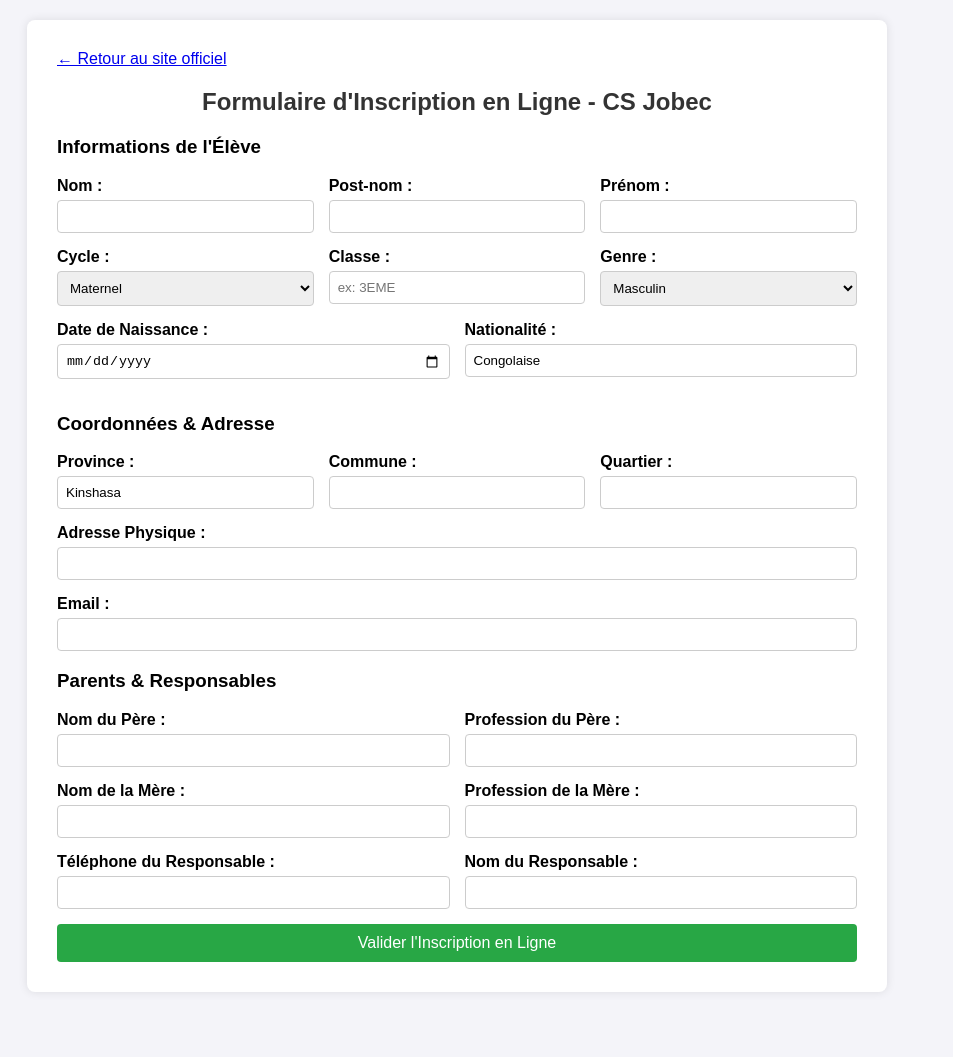
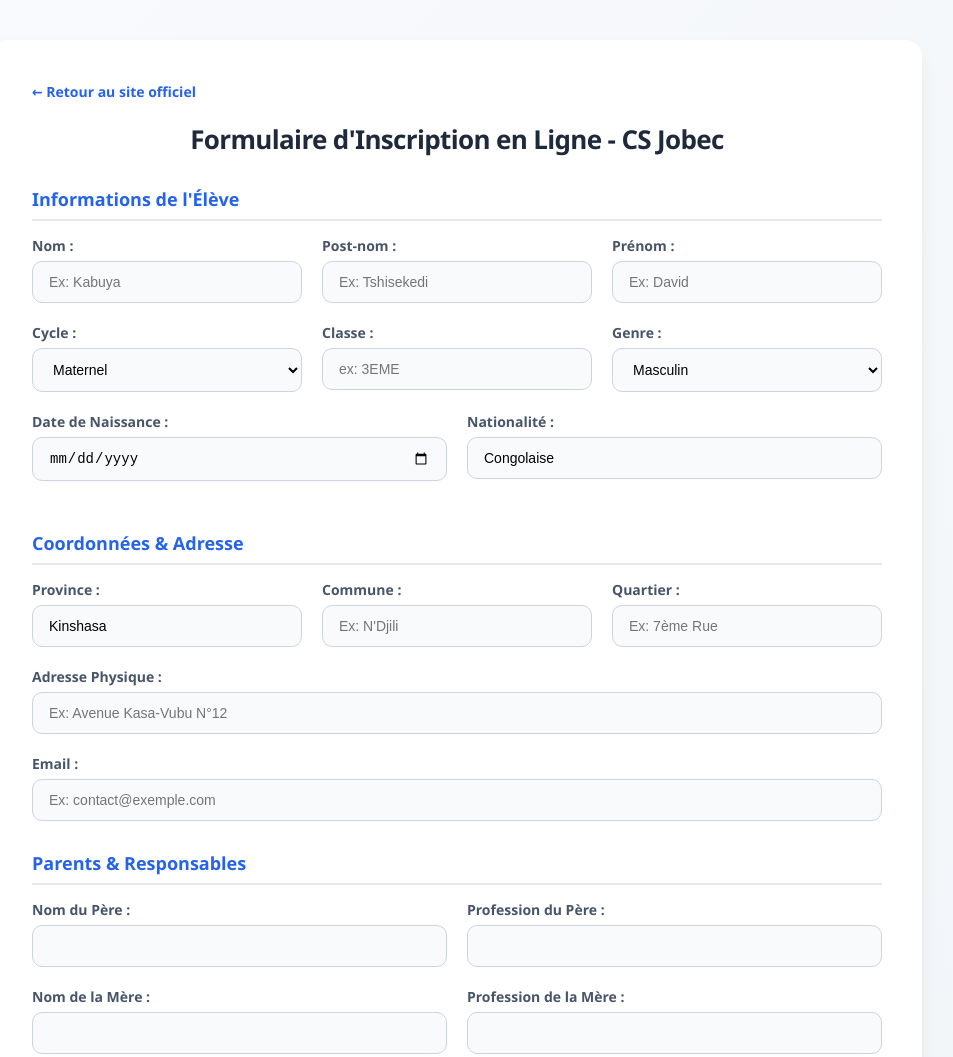
Before and after one commit to scorpionbusiness953-max/cs-jobec, a website: page public/inscription.html in a window 1280 px wide. Shown: the top 1057 px of the page, without its empty margins (183-1136 px from the left). Before the commit the page ends 1012 px from the top, so only its background shows below. Drawn offline with Linux system fonts and the light colour scheme.

Commit message:
modif du inscription

```diff
--- a/public/inscription.html
+++ b/public/inscription.html
@@ -2,18 +2,138 @@
 <html lang="fr">
 <head>
     <meta charset="UTF-8">
+    <meta name="viewport" content="width=device-width, initial-scale=1.0">
     <title>Inscription en Ligne - CS Jobec</title>
     <style>
-        body { font-family: Arial, sans-serif; background: #f4f4f9; margin: 0; padding: 20px; }
-        .container { max-width: 800px; background: white; padding: 30px; margin: auto; border-radius: 8px; box-shadow: 0 0 10px rgba(0,0,0,0.1); }
-        h2 { color: #333; text-align: center; }
-        .form-group { margin-bottom: 15px; }
-        label { display: block; font-weight: bold; margin-bottom: 5px; }
-        input, select { width: 100%; padding: 8px; box-sizing: border-box; border: 1px solid #ccc; border-radius: 4px; }
-        button { background: #28a745; color: white; padding: 10px 20px; border: none; border-radius: 4px; cursor: pointer; width: 100%; font-size: 16px; }
-        button:hover { background: #218838; }
-        .row { display: flex; gap: 15px; }
-        .col { flex: 1; }
+        :root {
+            --primary: #2563eb;
+            --primary-hover: #1d4ed8;
+            --bg-color: #f1f5f9;
+            --card-bg: #ffffff;
+            --text-main: #1e293b;
+            --text-muted: #64748b;
+            --border-color: #cbd5e1;
+            --success: #16a34a;
+            --error: #dc2626;
+        }
+
+        body {
+            font-family: 'Segoe UI', Tahoma, Geneva, Verdana, sans-serif;
+            background: linear-gradient(135deg, #f8fafc 0%, var(--bg-color) 100%);
+            color: var(--text-main);
+            margin: 0;
+            padding: 40px 20px;
+            box-sizing: border-box;
+        }
+
+        .container {
+            max-width: 850px;
+            background: var(--card-bg);
+            padding: 40px;
+            margin: auto;
+            border-radius: 16px;
+            box-shadow: 0 10px 25px -5px rgba(0, 0, 0, 0.08), 0 8px 10px -6px rgba(0, 0, 0, 0.08);
+        }
+
+        .back-link {
+            display: inline-block;
+            color: var(--primary);
+            text-decoration: none;
+            font-weight: 600;
+            font-size: 14px;
+            margin-bottom: 20px;
+            transition: color 0.2s;
+        }
+
+        .back-link:hover {
+            color: var(--primary-hover);
+            text-decoration: underline;
+        }
+
+        h2 {
+            color: var(--text-main);
+            text-align: center;
+            margin-top: 0;
+            margin-bottom: 30px;
+            font-size: 26px;
+            font-weight: 700;
+            letter-spacing: -0.025em;
+        }
+
+        h3 {
+            color: var(--primary);
+            font-size: 18px;
+            margin-top: 30px;
+            margin-bottom: 15px;
+            border-bottom: 2px solid #e2e8f0;
+            padding-bottom: 8px;
+        }
+
+        .form-group {
+            margin-bottom: 20px;
+        }
+
+        label {
+            display: block;
+            margin-bottom: 6px;
+            font-weight: 600;
+            font-size: 14px;
+            color: #475569;
+        }
+
+        input, select {
+            width: 100%;
+            padding: 12px 16px;
+            border: 1px solid var(--border-color);
+            border-radius: 10px;
+            font-size: 14px;
+            background-color: #f8fafc;
+            box-sizing: border-box;
+            transition: all 0.2s ease;
+            outline: none;
+        }
+
+        input:focus, select:focus {
+            border-color: var(--primary);
+            background-color: #ffffff;
+            box-shadow: 0 0 0 4px rgba(37, 99, 235, 0.1);
+        }
+
+        .row {
+            display: flex;
+            gap: 20px;
+            flex-wrap: wrap;
+        }
+
+        .col {
+            flex: 1;
+            min-width: 220px;
+        }
+
+        button {
+            background-color: var(--success);
+            color: white;
+            border: none;
+            padding: 14px 20px;
+            font-size: 16px;
+            border-radius: 10px;
+            cursor: pointer;
+            width: 100%;
+            font-weight: 600;
+            box-shadow: 0 4px 6px -1px rgba(22, 163, 74, 0.2);
+            transition: all 0.2s ease;
+            margin-top: 20px;
+        }
+
+        button:hover {
+            background-color: #15803d;
+            transform: translateY(-1px);
+            box-shadow: 0 6px 8px -1px rgba(22, 163, 74, 0.3);
+        }
+
+        button:active {
+            transform: translateY(0);
+        }
     </style>
 </head>
 <body>
@@ -21,12 +141,13 @@
 <div class="container">
     <a href="index.html" class="back-link">← Retour au site officiel</a>
     <h2>Formulaire d'Inscription en Ligne - CS Jobec</h2>
+
     <form id="formInscription">
         <h3>Informations de l'Élève</h3>
         <div class="row">
-            <div class="col"><div class="form-group"><label>Nom :</label><input type="text" id="nom" required></div></div>
-            <div class="col"><div class="form-group"><label>Post-nom :</label><input type="text" id="postnom"></div></div>
-            <div class="col"><div class="form-group"><label>Prénom :</label><input type="text" id="prenom" required></div></div>
+            <div class="col"><div class="form-group"><label>Nom :</label><input type="text" id="nom" required placeholder="Ex: Kabuya"></div></div>
+            <div class="col"><div class="form-group"><label>Post-nom :</label><input type="text" id="postnom" placeholder="Ex: Tshisekedi"></div></div>
+            <div class="col"><div class="form-group"><label>Prénom :</label><input type="text" id="prenom" required placeholder="Ex: David"></div></div>
         </div>
 
         <div class="row">
@@ -44,7 +165,10 @@
             <div class="col">
                 <div class="form-group">
                     <label>Genre :</label>
-                    <select id="genre"><option value="M">Masculin</option><option value="F">Féminin</option></select>
+                    <select id="genre">
+                        <option value="M">Masculin</option>
+                        <option value="F">Féminin</option>
+                    </select>
                 </div>
             </div>
         </div>
@@ -57,11 +181,11 @@
         <h3>Coordonnées & Adresse</h3>
         <div class="row">
             <div class="col"><div class="form-group"><label>Province :</label><input type="text" id="province" value="Kinshasa"></div></div>
-            <div class="col"><div class="form-group"><label>Commune :</label><input type="text" id="commune"></div></div>
-            <div class="col"><div class="form-group"><label>Quartier :</label><input type="text" id="quartier"></div></div>
+            <div class="col"><div class="form-group"><label>Commune :</label><input type="text" id="commune" placeholder="Ex: N'Djili"></div></div>
+            <div class="col"><div class="form-group"><label>Quartier :</label><input type="text" id="quartier" placeholder="Ex: 7ème Rue"></div></div>
         </div>
-        <div class="form-group"><label>Adresse Physique :</label><input type="text" id="adresse_physique"></div>
-        <div class="form-group"><label>Email :</label><input type="email" id="email"></div>
+        <div class="form-group"><label>Adresse Physique :</label><input type="text" id="adresse_physique" placeholder="Ex: Avenue Kasa-Vubu N°12"></div>
+        <div class="form-group"><label>Email :</label><input type="email" id="email" placeholder="Ex: contact@exemple.com"></div>
 
         <h3>Parents & Responsables</h3>
         <div class="row">
@@ -73,13 +197,12 @@
             <div class="col"><div class="form-group"><label>Profession de la Mère :</label><input type="text" id="profession_mere"></div></div>
         </div>
         <div class="row">
-            <div class="col"><div class="form-group"><label>Téléphone du Responsable :</label><input type="text" id="telephone_responsable" required></div></div>
+            <div class="col"><div class="form-group"><label>Téléphone du Responsable :</label><input type="text" id="telephone_responsable" required placeholder="Ex: +243..."></div></div>
             <div class="col"><div class="form-group"><label>Nom du Responsable :</label><input type="text" id="nom_responsable"></div></div>
         </div>
 
         <button type="submit">Valider l'Inscription en Ligne</button>
     </form>
-
 </div>
 
 <script>
@@ -109,18 +232,19 @@
         };
 
         try {
-            const response = await fetch('http://localhost:3000/api/inscriptions-ligne', {
+            // Utilisation d'une URL relative pour fonctionner à la fois en local et en ligne sur Render
+            const response = await fetch('/api/inscriptions-ligne', {
                 method: 'POST',
                 headers: { 'Content-Type': 'application/json' },
                 body: JSON.stringify(data)
             });
 
             const result = await response.json();
-            if (result.success) {
+            if (response.ok && result.success) {
                 alert("Inscription réussie ! Veuillez vous présenter à l'école pour la confirmation.");
                 document.getElementById('formInscription').reset();
             } else {
-                alert("Erreur : " + result.error);
+                alert("Erreur : " + (result.error || "Impossible d'enregistrer l'inscription."));
             }
         } catch (err) {
             alert("Erreur de connexion au serveur.");
```
